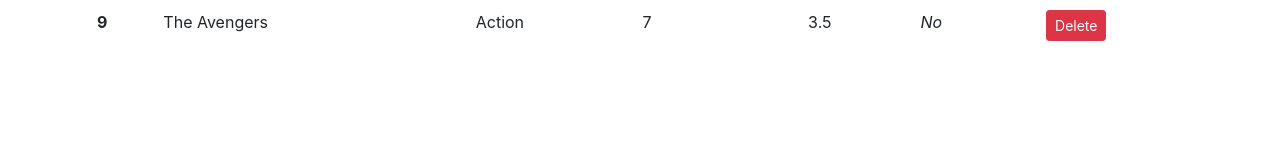
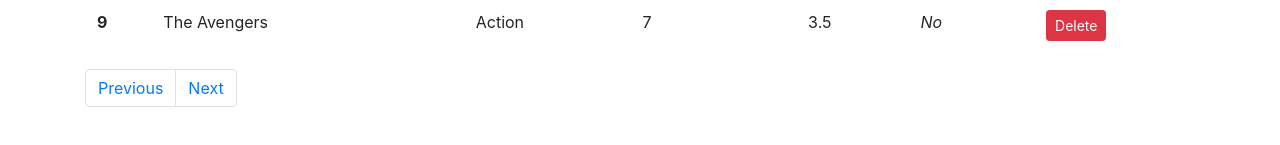
Before and after one commit to SASnigdho/react-with-bootstrap, a React (Create React App) app: page / in a window 1280 px wide. Shown: the part 597-742 px from the top of the page. Built offline with nearby package versions, Linux system fonts and the light colour scheme.

Commit message:
Pagination show in movies component.

```diff
--- a/src/components/movies.jsx
+++ b/src/components/movies.jsx
@@ -1,11 +1,13 @@
+import Liked from "./common/liked";
 import React, { Component } from "react";
 import { getMovies } from "../services/fakeMovieService";
-import Liked from "./common/liked";
+import Pagination from "./common/pagination";
 
 class Movies extends Component {
   state = {
     count: 0,
     movies: getMovies(),
+    pageSize: 4,
   };
 
   getValue() {
@@ -76,6 +78,11 @@ class Movies extends Component {
             ))}
           </tbody>
         </table>
+
+        <Pagination
+          itemCount={this.state.count}
+          pageSize={this.state.pageSize}
+        />
       </React.Fragment>
     );
   }
```
